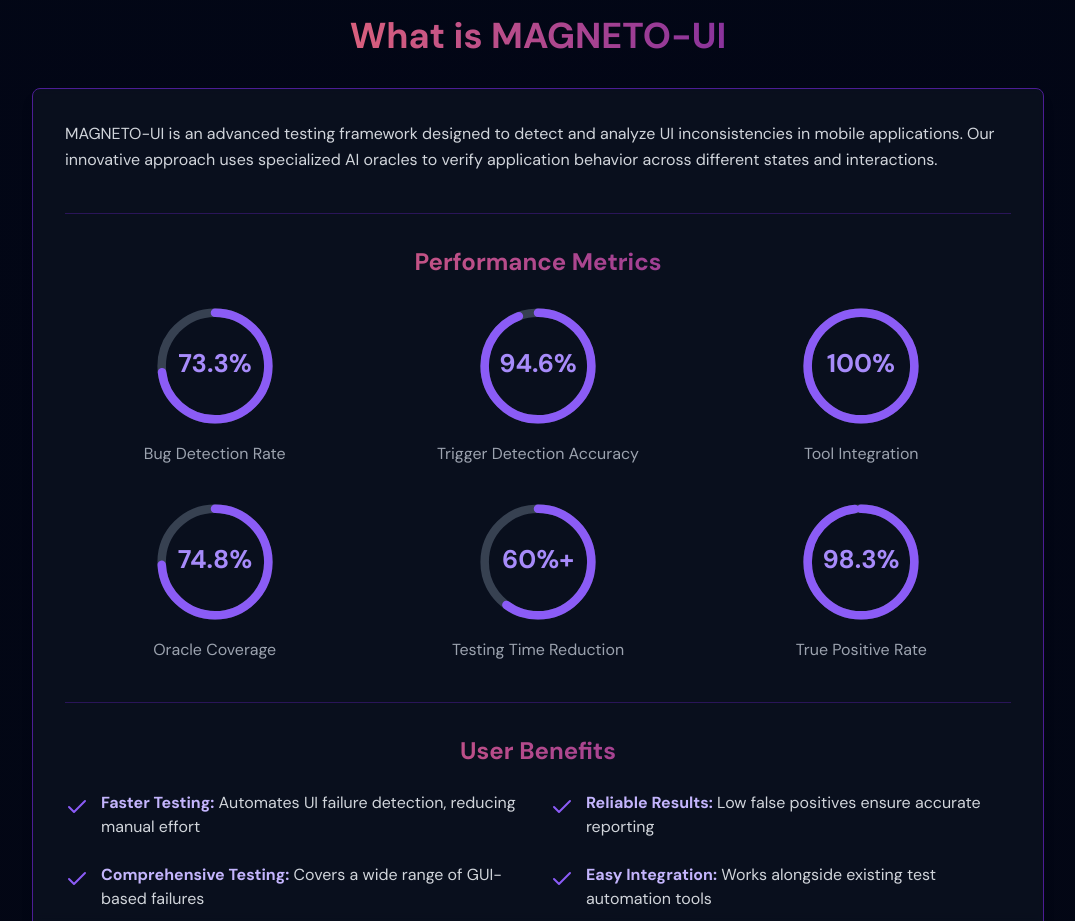
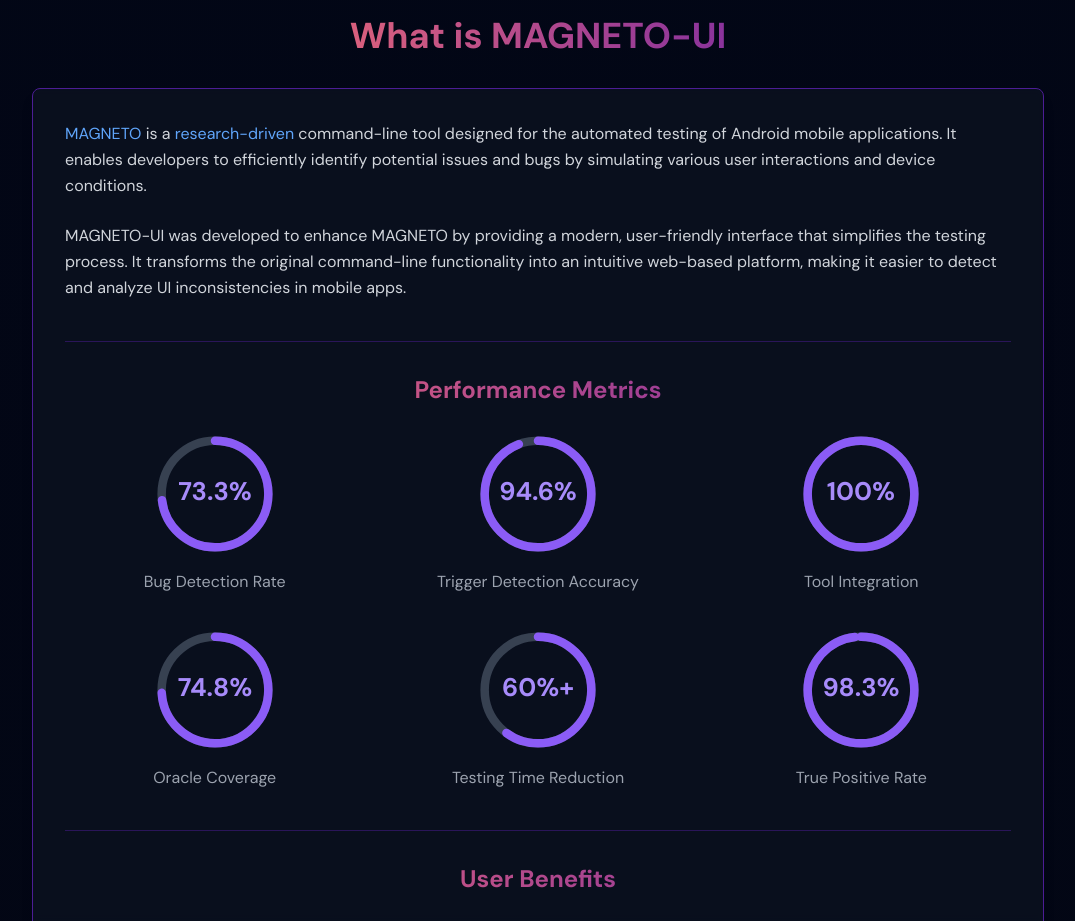
Before and after one commit to ZRadish/magneto-UI, a React (Vite) app in the folder frontend/: page / in a window 1280 px wide. Shown: the part 960-1881 px from the top of the page, without its empty margins (102-1177 px from the left). Built offline with nearby package versions, Linux system fonts and the light colour scheme; no server answers.

Commit message:
Adding more info to what is magneto ui section

```diff
--- a/frontend/src/pages/LandingPage.tsx
+++ b/frontend/src/pages/LandingPage.tsx
@@ -257,11 +257,36 @@ const LandingPage = () => {
                 <div className="grid grid-cols-1 lg:grid-cols-2 gap-8 items-center">
                   <div className="text-left space-y-6">
                     <p className="text-gray-300 leading-relaxed">
-                      MAGNETO-UI is an advanced testing framework designed to
-                      detect and analyze UI inconsistencies in mobile
-                      applications. Our innovative approach uses specialized AI
-                      oracles to verify application behavior across different
-                      states and interactions.
+                      <a
+                        href="https://your-magneto-link.com"
+                        className="text-blue-400 hover:underline"
+                      >
+                        MAGNETO
+                      </a>{" "}
+                      is a
+                      <a
+                        href="https://your-research-link.com"
+                        className="text-blue-400 hover:underline"
+                        target="_blank"
+                        rel="noopener noreferrer"
+                      >
+                        {" "}
+                        research-driven
+                      </a>{" "}
+                      command-line tool designed for the automated testing of
+                      Android mobile applications. It enables developers to
+                      efficiently identify potential issues and bugs by
+                      simulating various user interactions and device
+                      conditions.
+                    </p>
+
+                    <p className="text-gray-300 leading-relaxed">
+                      MAGNETO-UI was developed to enhance MAGNETO by providing a
+                      modern, user-friendly interface that simplifies the
+                      testing process. It transforms the original command-line
+                      functionality into an intuitive web-based platform, making
+                      it easier to detect and analyze UI inconsistencies in
+                      mobile apps.
                     </p>
                   </div>
                 </div>
```
